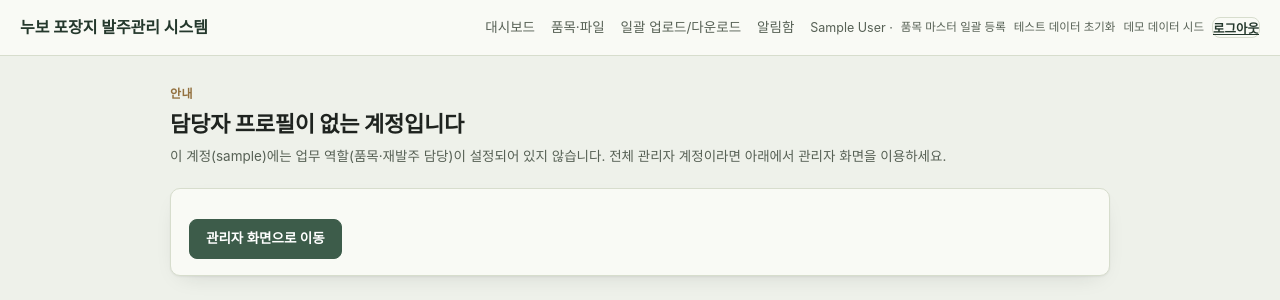
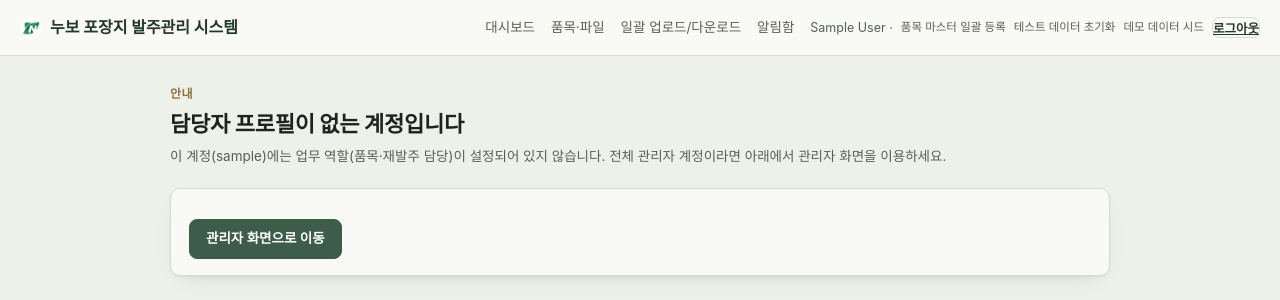
Before and after one commit to nousbo-team/-, a Django app: page / in a window 1280 px wide. Shown: the top 300 px of the page. Run offline with Django 5.2, Linux system fonts and the light colour scheme; the visitor is signed in with stand-in values (Sample User, id 1); data that the repository does not hold is empty; some web fonts are replaced.

Commit message:
Add favicon/app icon set from the brand logo
Generates favicon.ico (16/32/48), PNG favicons, a 180x180 Apple
touch icon (flattened on white — iOS doesn't like transparency
there), 192/512 PWA icons, and a web manifest so "Add to Home
Screen" picks up the real logo and app name instead of a generic
screenshot icon. Wired into base.html's <head> (icon/apple-touch-
icon/manifest links + theme-color) and guide.html. Also placed a
small version of the mark next to the brand text in the topbar per
request.

Co-Authored-By: Claude Sonnet 5 <noreply@anthropic.com>

```diff
--- a/app/static/css/style.css
+++ b/app/static/css/style.css
@@ -41,7 +41,8 @@ a { color: var(--accent-ink); }
   justify-content: space-between;
   height: 56px;
 }
-.topbar .brand { font-weight: 700; color: var(--accent-ink); text-decoration: none; font-size: 16px; }
+.topbar .brand { font-weight: 700; color: var(--accent-ink); text-decoration: none; font-size: 16px; display: inline-flex; align-items: center; gap: 8px; }
+.topbar .brand img { display: block; flex-shrink: 0; }
 .topbar nav { display: flex; align-items: center; gap: 16px; font-size: 13.5px; }
 .topbar nav a { text-decoration: none; color: var(--ink-soft); }
 .topbar nav a.active { color: var(--accent-ink); font-weight: 700; }
--- a/app/templates/base.html
+++ b/app/templates/base.html
@@ -4,6 +4,12 @@
   <meta charset="utf-8">
   <meta name="viewport" content="width=device-width, initial-scale=1">
   <title>{% block title %}누보 포장지 발주관리 시스템{% endblock %}</title>
+  <link rel="icon" href="{% static 'favicon.ico' %}" sizes="any">
+  <link rel="icon" type="image/png" sizes="32x32" href="{% static 'img/icon-32.png' %}">
+  <link rel="icon" type="image/png" sizes="16x16" href="{% static 'img/icon-16.png' %}">
+  <link rel="apple-touch-icon" href="{% static 'img/apple-touch-icon.png' %}">
+  <link rel="manifest" href="{% static 'manifest.json' %}">
+  <meta name="theme-color" content="#3d5c4a">
   <link rel="preconnect" href="https://cdn.jsdelivr.net" crossorigin>
   <link rel="stylesheet" as="style" crossorigin
         href="https://cdn.jsdelivr.net/gh/orioncactus/pretendard@v1.3.9/dist/web/variable/pretendardvariable-dynamic-subset.css">
@@ -12,7 +18,10 @@
 <body>
   {% if user.is_authenticated %}
   <div class="topbar">
-    <a class="brand" href="{% url 'workflow:dashboard' %}">누보 포장지 발주관리 시스템</a>
+    <a class="brand" href="{% url 'workflow:dashboard' %}">
+      <img src="{% static 'img/icon-48.png' %}" alt="" width="22" height="22">
+      누보 포장지 발주관리 시스템
+    </a>
     <button type="button" class="nav-toggle" id="nav-toggle" aria-label="메뉴 열기" aria-expanded="false" aria-controls="site-nav">
       <span></span><span></span><span></span>
     </button>
--- a/app/templates/guide.html
+++ b/app/templates/guide.html
@@ -1,9 +1,13 @@
-<!DOCTYPE html>
+{% load static %}<!DOCTYPE html>
 <html lang="ko">
 <head>
 <meta charset="utf-8">
 <meta name="viewport" content="width=device-width, initial-scale=1">
 <title>포장지 재발주 시스템 사용 매뉴얼</title>
+<link rel="icon" href="{% static 'favicon.ico' %}" sizes="any">
+<link rel="icon" type="image/png" sizes="32x32" href="{% static 'img/icon-32.png' %}">
+<link rel="apple-touch-icon" href="{% static 'img/apple-touch-icon.png' %}">
+<meta name="theme-color" content="#3d5c4a">
 <link rel="preconnect" href="https://cdn.jsdelivr.net" crossorigin>
 <link rel="stylesheet" as="style" crossorigin
       href="https://cdn.jsdelivr.net/gh/orioncactus/pretendard@v1.3.9/dist/web/variable/pretendardvariable-dynamic-subset.css">
```
Also changed, not shown: app/static/favicon.ico (added), app/static/img/apple-touch-icon.png (added), app/static/img/icon-16.png (added), app/static/img/icon-192.png (added), app/static/img/icon-32.png (added), app/static/img/icon-48.png (added), app/static/img/icon-512.png (added), app/static/manifest.json (added).
